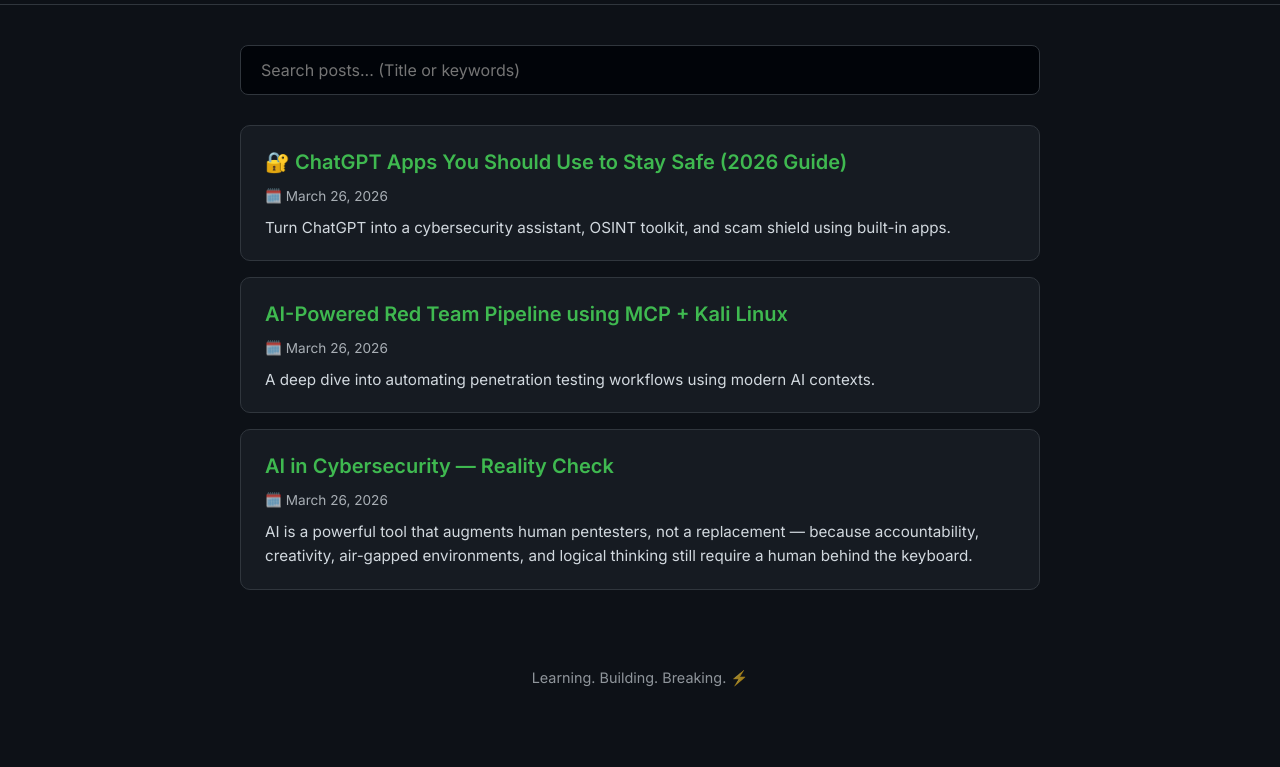
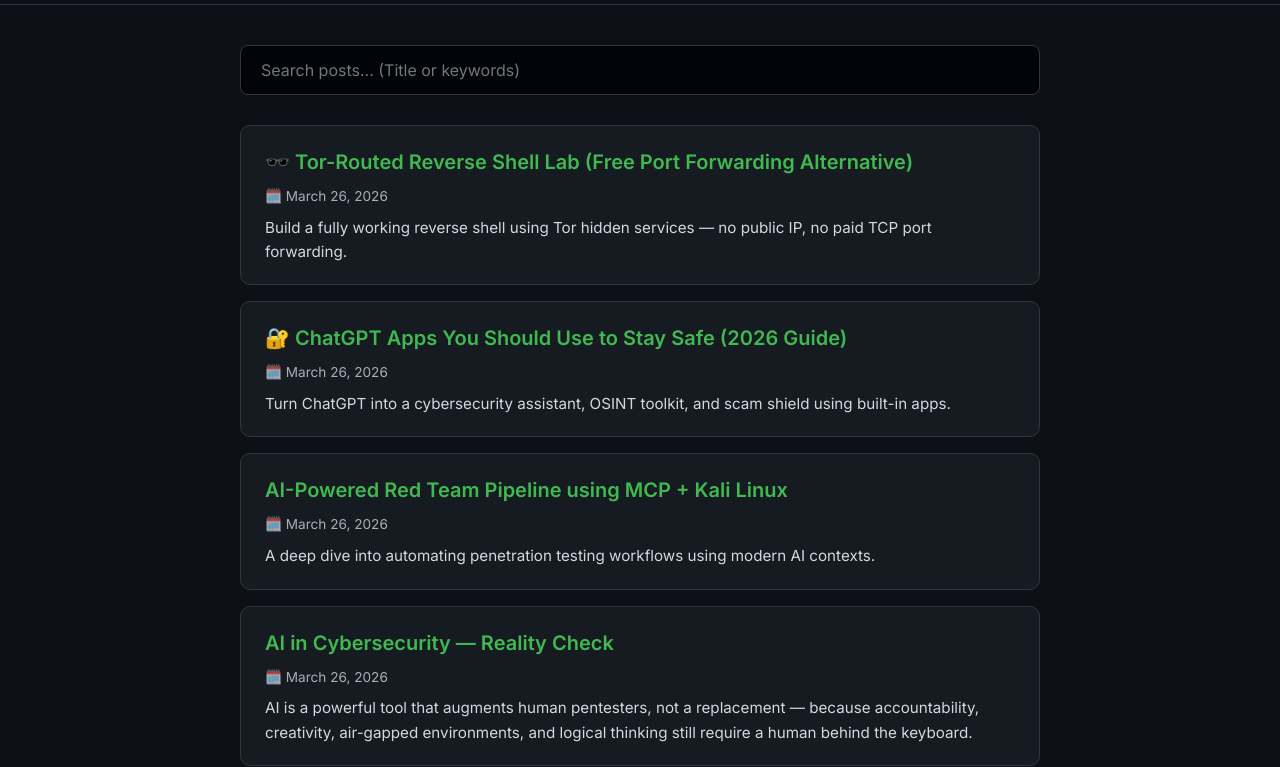
Before and after one commit to giriaryan694-a11y/AryterLog, a plain HTML site: page index.html in a window 1280 px wide. Shown: the part 73-840 px from the top of the page. Before the commit the page ends 800 px from the top, so only its background shows below. Drawn offline with nearby package versions, Linux system fonts and the light colour scheme.

Commit message:
Update index.html

```diff
--- a/index.html
+++ b/index.html
@@ -229,6 +229,13 @@
        ========================================= */
     const blogPosts = [
       {
+        id: "tor-rev-shell", // Used for the URL (e.g. #post-ai-red-team)
+        title: "🕶️ Tor-Routed Reverse Shell Lab (Free Port Forwarding Alternative)",
+        date: "March 26, 2026",
+        summary: "Build a fully working reverse shell using Tor hidden services — no public IP, no paid TCP port forwarding.",
+        file: "posts/🕶️ Tor-Routed Reverse Shell Lab (Free Port Forwarding Alternative).md"
+      },
+      {
         id: "chatgpt-apps-for-cyber", // Used for the URL (e.g. #post-ai-red-team)
         title: "🔐 ChatGPT Apps You Should Use to Stay Safe (2026 Guide)",
         date: "March 26, 2026",
```
